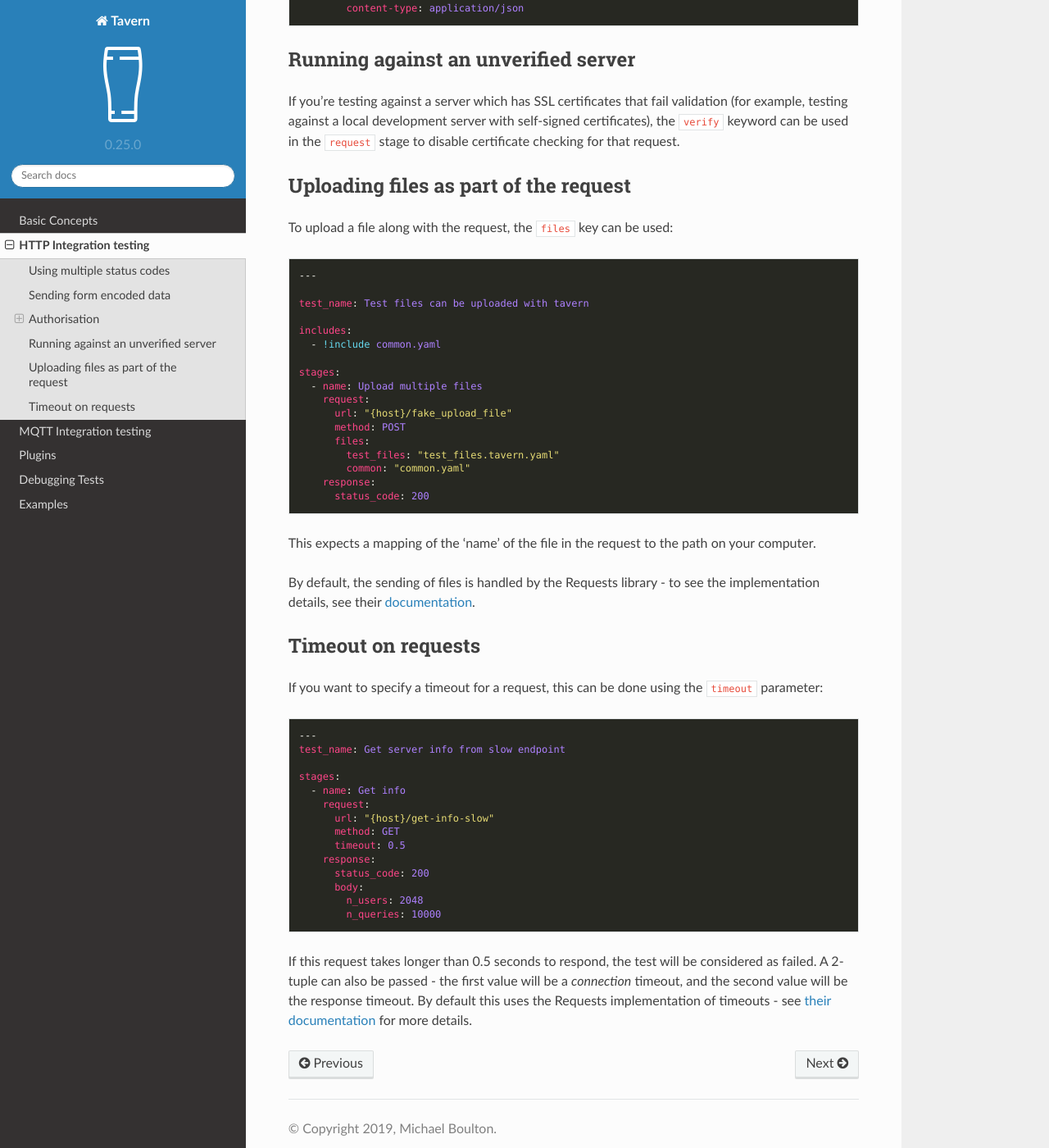
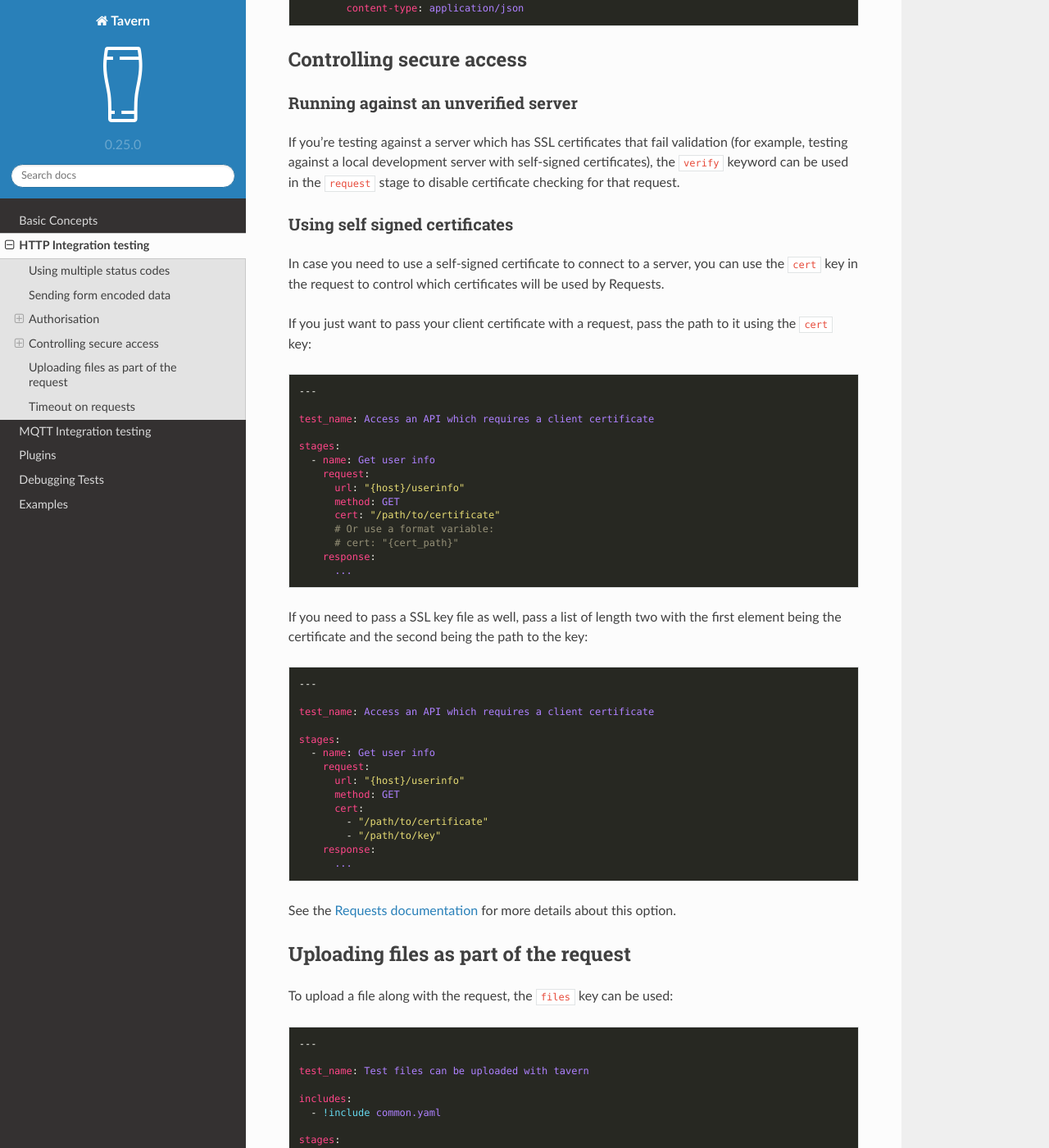
Before and after one commit to taverntesting/tavern, a Sphinx documentation site: the page built from docs/source/http.md, in a window 1280 px wide and 1400 px high, scrolled down 3696 px. Shown: the whole window at 82% size. Built offline with Sphinx 7.4.7 and the Read the Docs theme 2.0.0, drawn with Linux system fonts in a browser that asks for light colours; formulas are drawn with MathJax 3.

Commit message:
Add docs and new tests

````diff
--- a/docs/source/http.md
+++ b/docs/source/http.md
@@ -197,12 +197,63 @@ stages:
         content-type: application/json
 ```
 
-## Running against an unverified server
+## Controlling secure access
+
+### Running against an unverified server
 
 If you're testing against a server which has SSL certificates that fail
 validation (for example, testing against a local development server with
 self-signed certificates), the `verify` keyword can be used in the `request`
 stage to disable certificate checking for that request.
+
+### Using self signed certificates
+
+In case you need to use a self-signed certificate to connect to a server,
+you can use the `cert` key in the request to control which certificates
+will be used by Requests.
+
+If you just want to pass your client certificate with a request, pass
+the path to it using the `cert` key:
+
+```yaml
+---
+
+test_name: Access an API which requires a client certificate
+
+stages:
+  - name: Get user info
+    request:
+      url: "{host}/userinfo"
+      method: GET
+      cert: "/path/to/certificate"
+      # Or use a format variable:
+      # cert: "{cert_path}"
+    response:
+      ...
+```
+
+If you need to pass a SSL key file as well, pass a list of length two with the first
+element being the certificate and the second being the path to the key:
+
+```yaml
+---
+
+test_name: Access an API which requires a client certificate
+
+stages:
+  - name: Get user info
+    request:
+      url: "{host}/userinfo"
+      method: GET
+      cert:
+        - "/path/to/certificate"
+        - "/path/to/key"
+    response:
+      ...
+```
+
+See the [Requests documentation](http://docs.python-requests.org/en/master/api/#requests.request)
+for more details about this option.
 
 ## Uploading files as part of the request
 
````
Also changed, not shown: 3 other files.
